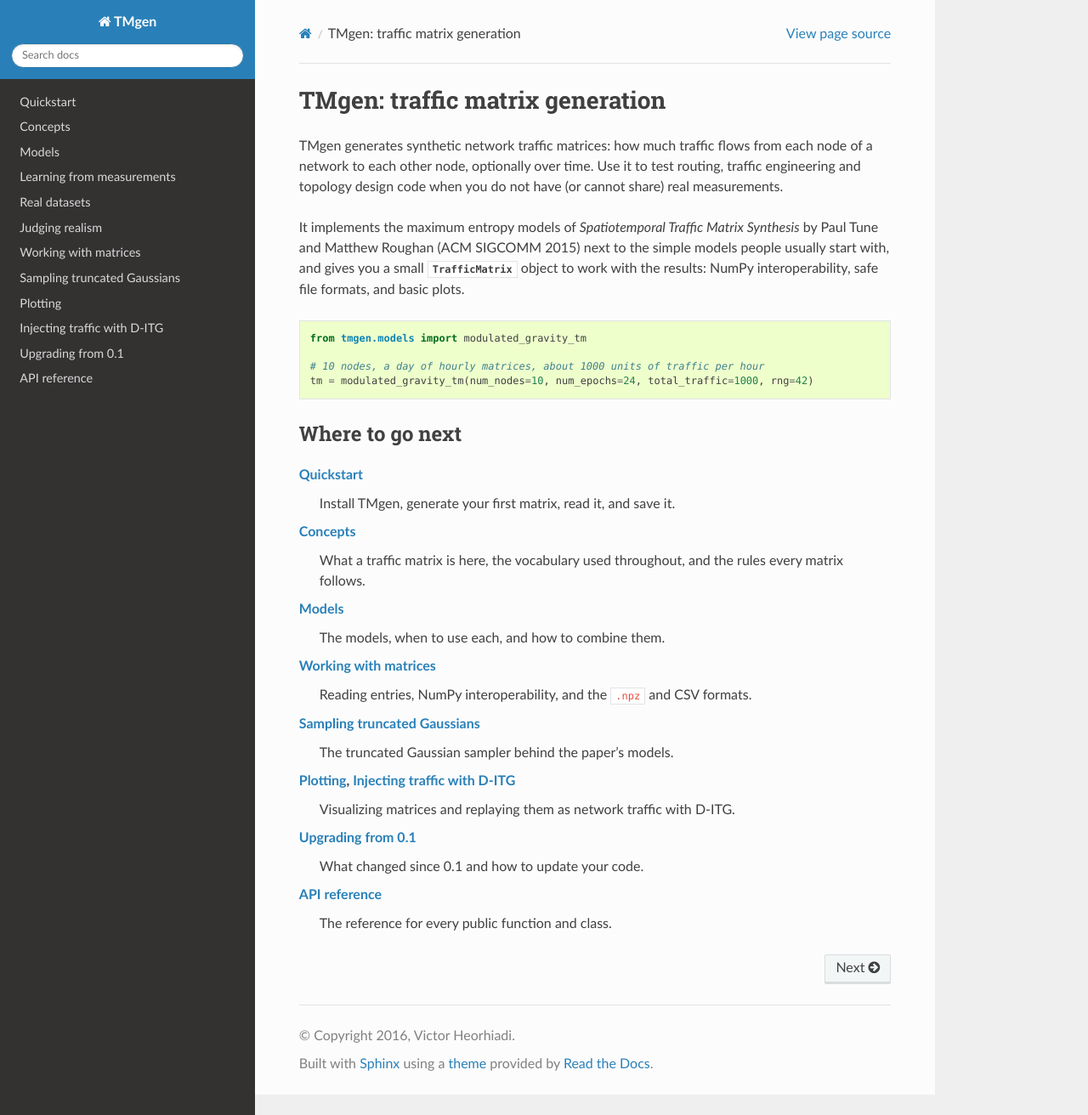
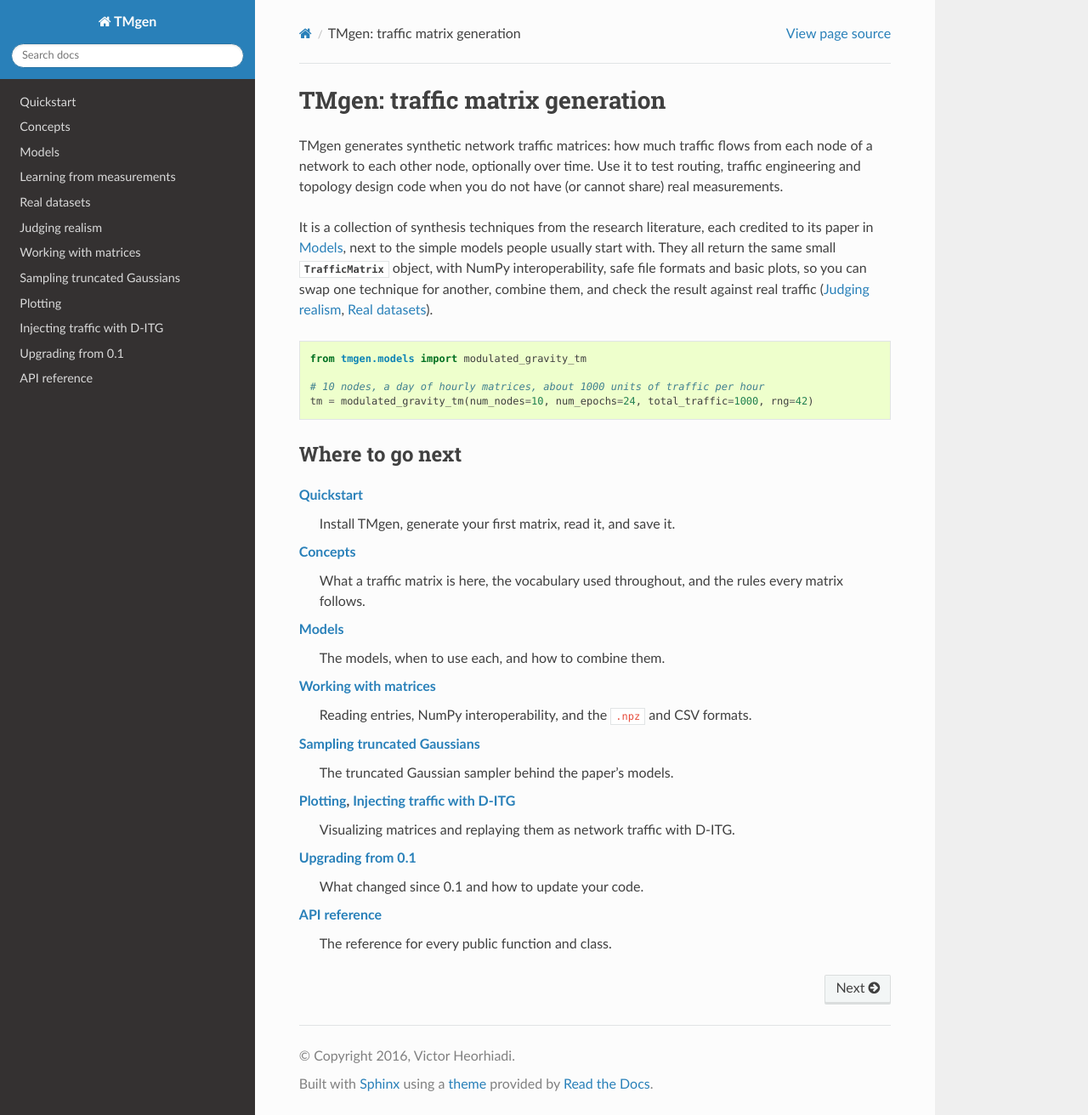
Before and after one commit to progwriter/TMgen, a Sphinx documentation site: the page built from docs/index.rst, in a window 1280 px wide and 1312 px high. Shown: the whole window at 85% size. Built offline with Sphinx 7.4.7 and the Read the Docs theme 3.1.0, drawn with Linux system fonts in a browser that asks for light colours.

Commit message:
docs: Present TMgen as a collection of techniques
Replace the README model list with a table of techniques, each with
its functions and a link to its source paper, and describe the
package as a collection of synthesis techniques from the literature.
Add a short section on checking against real traffic. The docs home
page gets the same introduction.

```diff
--- a/docs/index.rst
+++ b/docs/index.rst
@@ -6,11 +6,12 @@ each node of a network to each other node, optionally over time. Use it to test
 routing, traffic engineering and topology design code when you do not have (or
 cannot share) real measurements.
 
-It implements the maximum entropy models of *Spatiotemporal Traffic Matrix
-Synthesis* by Paul Tune and Matthew Roughan (ACM SIGCOMM 2015) next to the
-simple models people usually start with, and gives you a small
-:py:class:`~tmgen.TrafficMatrix` object to work with the results: NumPy
-interoperability, safe file formats, and basic plots.
+It is a collection of synthesis techniques from the research literature, each
+credited to its paper in :doc:`models`, next to the simple models people usually
+start with. They all return the same small :py:class:`~tmgen.TrafficMatrix`
+object, with NumPy interoperability, safe file formats and basic plots, so you
+can swap one technique for another, combine them, and check the result against
+real traffic (:doc:`metrics`, :doc:`datasets`).
 
 .. code-block:: python
 
```
Also changed, not shown: README.md (+26 -27 lines).
